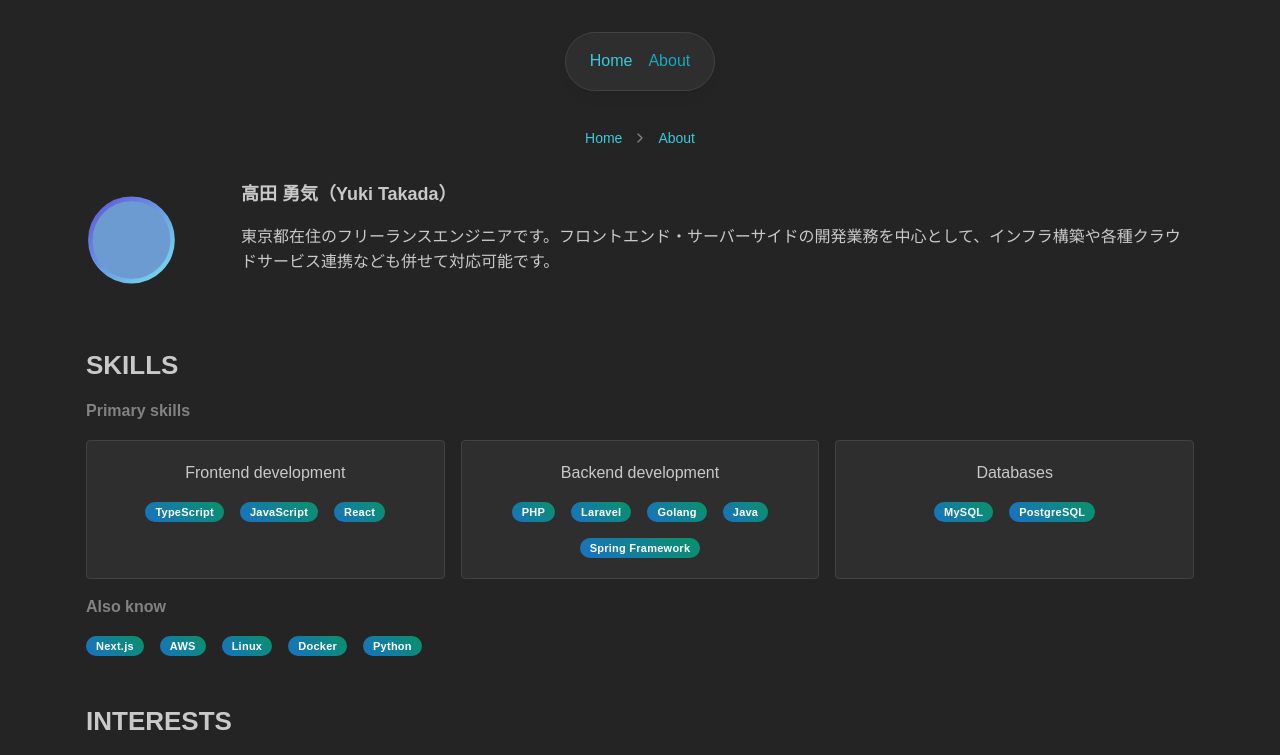
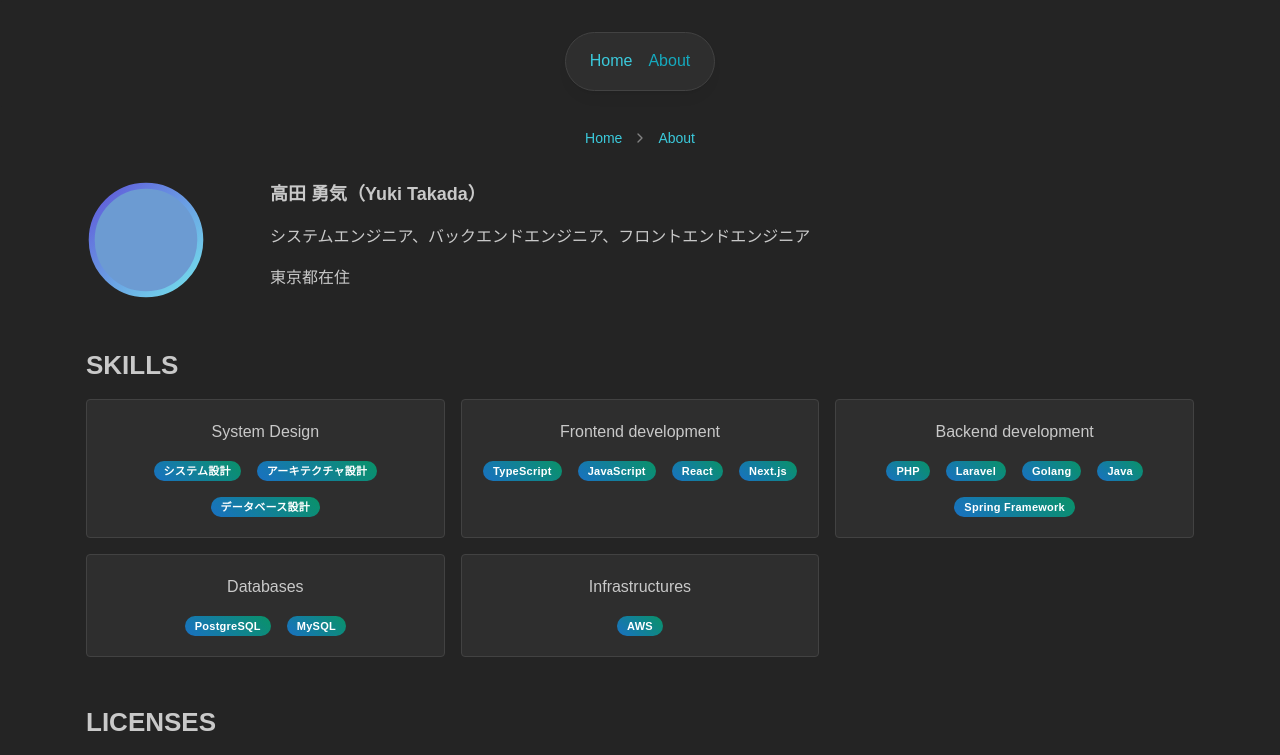
Before and after one commit to yukicountry/ytakada-dev, a Next.js app: page /about in a window 1280 px wide. Shown: the top 755 px of the page. Built offline with nearby package versions, Linux system fonts and the light colour scheme.

Commit message:
update about page

```diff
--- a/src/app/(layout)/about/page.tsx
+++ b/src/app/(layout)/about/page.tsx
@@ -24,8 +24,12 @@ const Page = () => {
 
   const skills = [
     {
+      kind: "System Design",
+      details: ["システム設計", "アーキテクチャ設計", "データベース設計"],
+    },
+    {
       kind: "Frontend development",
-      details: ["TypeScript", "JavaScript", "React"],
+      details: ["TypeScript", "JavaScript", "React", "Next.js"],
     },
     {
       kind: "Backend development",
@@ -33,11 +37,13 @@ const Page = () => {
     },
     {
       kind: "Databases",
-      details: ["MySQL", "PostgreSQL"],
+      details: ["PostgreSQL", "MySQL"],
+    },
+    {
+      kind: "Infrastructures",
+      details: ["AWS"],
     },
   ];
-
-  const alsoKnow = ["Next.js", "AWS", "Linux", "Docker", "Python"];
 
   const licenses = [
     {
@@ -60,7 +66,7 @@ const Page = () => {
       period: "2022.8 - 現在",
     },
     {
-      title: "エンジニア",
+      title: "システムエンジニア",
       position: "株式会社アルジェブラテクノロジーズ",
       period: "2020.4 - 2022.7",
     },
@@ -96,16 +102,14 @@ const Page = () => {
                 高田 勇気（Yuki Takada）
               </Text>
               <Text mt="1rem">
-                東京都在住のフリーランスエンジニアです。フロントエンド・サーバーサイドの開発業務を中心として、インフラ構築や各種クラウドサービス連携なども併せて対応可能です。
+                システムエンジニア、バックエンドエンジニア、フロントエンドエンジニア
               </Text>
+              <Text mt="1rem">東京都在住</Text>
             </div>
           </div>
         </section>
         <section id="skills">
           <Title order={2}>SKILLS</Title>
-          <Text component="h3" c="dimmed" fw="bold" mt="1rem">
-            Primary skills
-          </Text>
           <Grid mt="1rem">
             {skills.map((item, key) => (
               <GridCol key={key} span={{ sm: 6, md: 4 }}>
@@ -122,21 +126,6 @@ const Page = () => {
               </GridCol>
             ))}
           </Grid>
-          <Text component="h3" c="dimmed" fw={700} mt="1rem">
-            Also know
-          </Text>
-          <Group mt="1rem">
-            {alsoKnow.map((item, key) => (
-              <Badge key={key}>{item}</Badge>
-            ))}
-          </Group>
-        </section>
-        <section>
-          <Title order={2}>INTERESTS</Title>
-          <ul>
-            <li>ソフトウェアアーキテクチャ設計（DDD etc）</li>
-            <li>プログラミング言語（F#）</li>
-          </ul>
         </section>
         <section>
           <Title order={2}>LICENSES</Title>
```
